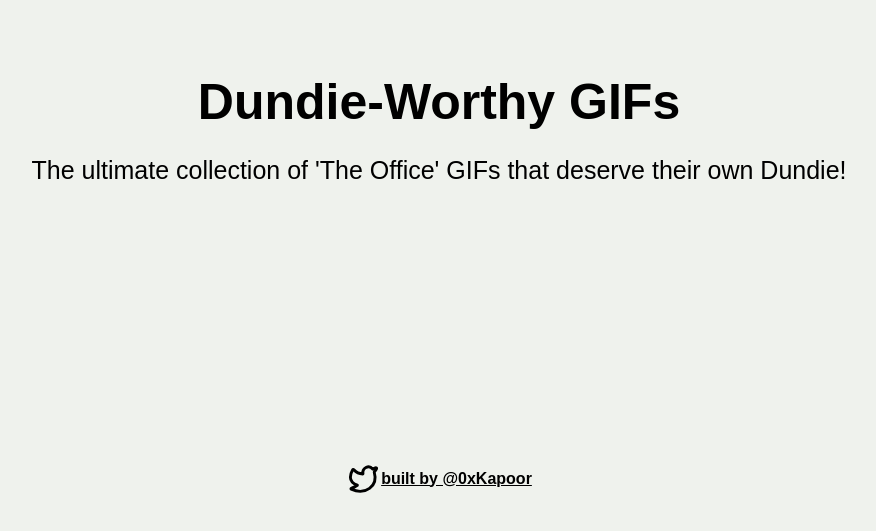
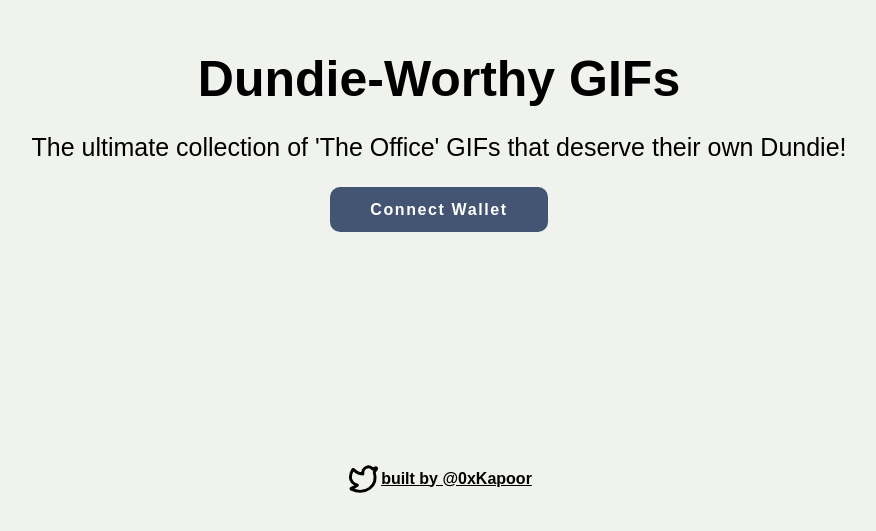
Before and after one commit to kapoorsaumitra/Dundie-worthy-GIFs, a React (Create React App) app: page / in a window 1280 px wide. Shown: the part 259-790 px from the top of the page, without its empty margins (201-1077 px from the left). Built offline with nearby package versions, Linux system fonts and the light colour scheme.

Commit message:
Created a new button to connect phantom wallet and added the necessary logic to handle the connection process.

```diff
--- a/src/App.js
+++ b/src/App.js
@@ -1,20 +1,70 @@
-import twitterLogo from './assets/Twitter.svg';
-import './App.css';
+import React, { useEffect,useState } from "react";
+import twitterLogo from "./assets/Twitter.svg";
+import "./App.css";
 
 // Constants
-const TWITTER_HANDLE = '0xKapoor';
+const TWITTER_HANDLE = "0xKapoor";
 const TWITTER_LINK = `https://twitter.com/0xKapoor`;
 
 const App = () => {
+
+  const [walletAddress,setWalletAddress] = useState(null);
+
+  const checkIfWalletIsConnected = async () => {
+    if (window?.solana?.isPhantom) {
+      console.log("Phantom Wallet found!");
+
+      const response = await window.solana.connect({ onlyIfTrusted:true});
+      console.log(
+        'Connected with Public Key:',
+        response.publicKey.toString()
+      );
+
+        setWalletAddress(response.publicKey.toString());
+
+    } else {
+      alert(
+        "Listen up, Dunder Mifflin. We need to acquire Phantom wallets for secure storage and transfer of digital assets. Failure to comply will not be tolerated."
+      );
+    }
+  };
+
+  const connectWallet = async () => {
+    const {solana} = window;
+
+    if (solana){
+      const response = await solana.connect();
+      console.log("Connected with Public Key:",response.publicKey.toString());
+      setWalletAddress(response.publicKey.toString())
+    }
+  };
+
+  const renderNotConnectedContainer = () => (
+    <button className="cta-button connect-wallet-button" onClick={connectWallet}>
+      Connect Wallet
+    </button>
+  )
+
+  useEffect(() => {
+    const onLoad = async () => {
+      await checkIfWalletIsConnected();
+    };
+    window.addEventListener("load", onLoad);
+    return () => window.removeEventListener("load", onLoad);
+  }, []);
+
   return (
     <div className="App">
       <div className="container">
         <div className="header-container">
           <p className="header">Dundie-Worthy GIFs</p>
           <p className="sub-text">
-          The ultimate collection of 'The Office' GIFs that deserve their own Dundie!
+            The ultimate collection of 'The Office' GIFs that deserve their own
+            Dundie!
           </p>
+          {!walletAddress && renderNotConnectedContainer()}
         </div>
+
         <div className="footer-container">
           <img alt="Twitter Logo" className="twitter-logo" src={twitterLogo} />
           <a
```
